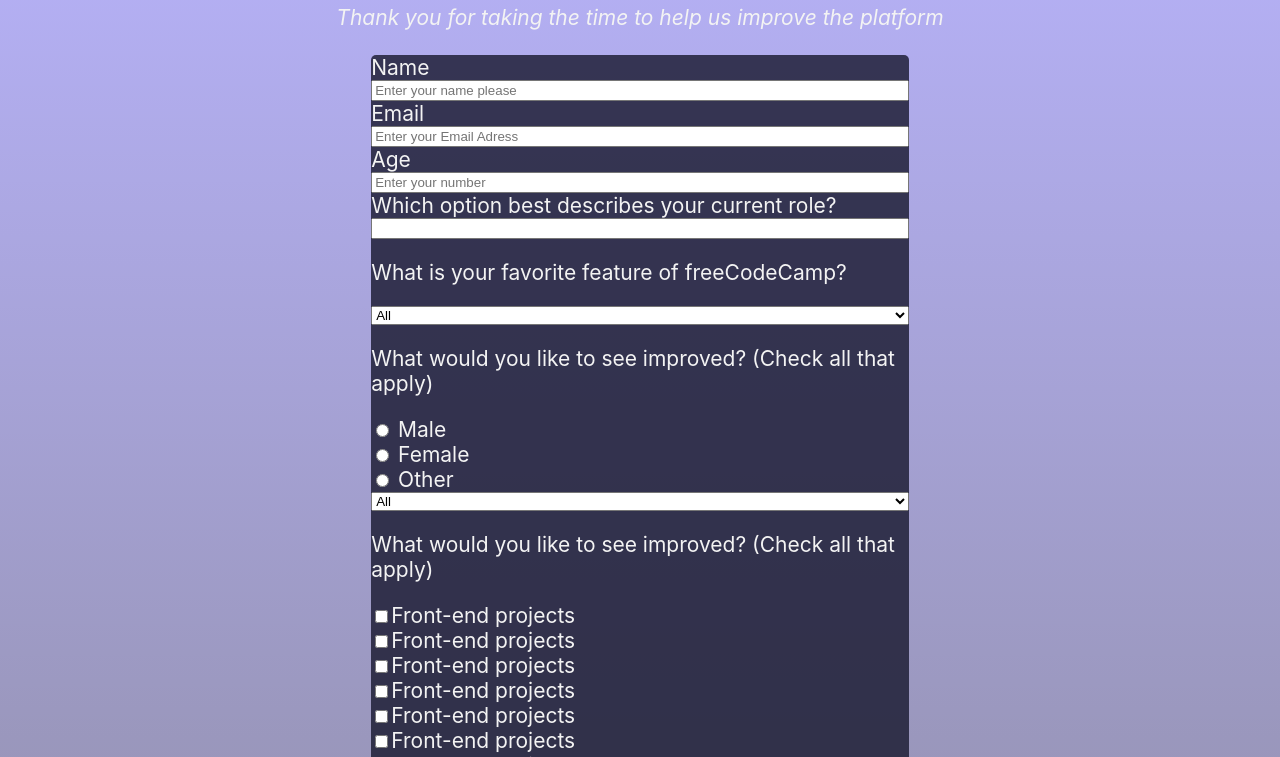
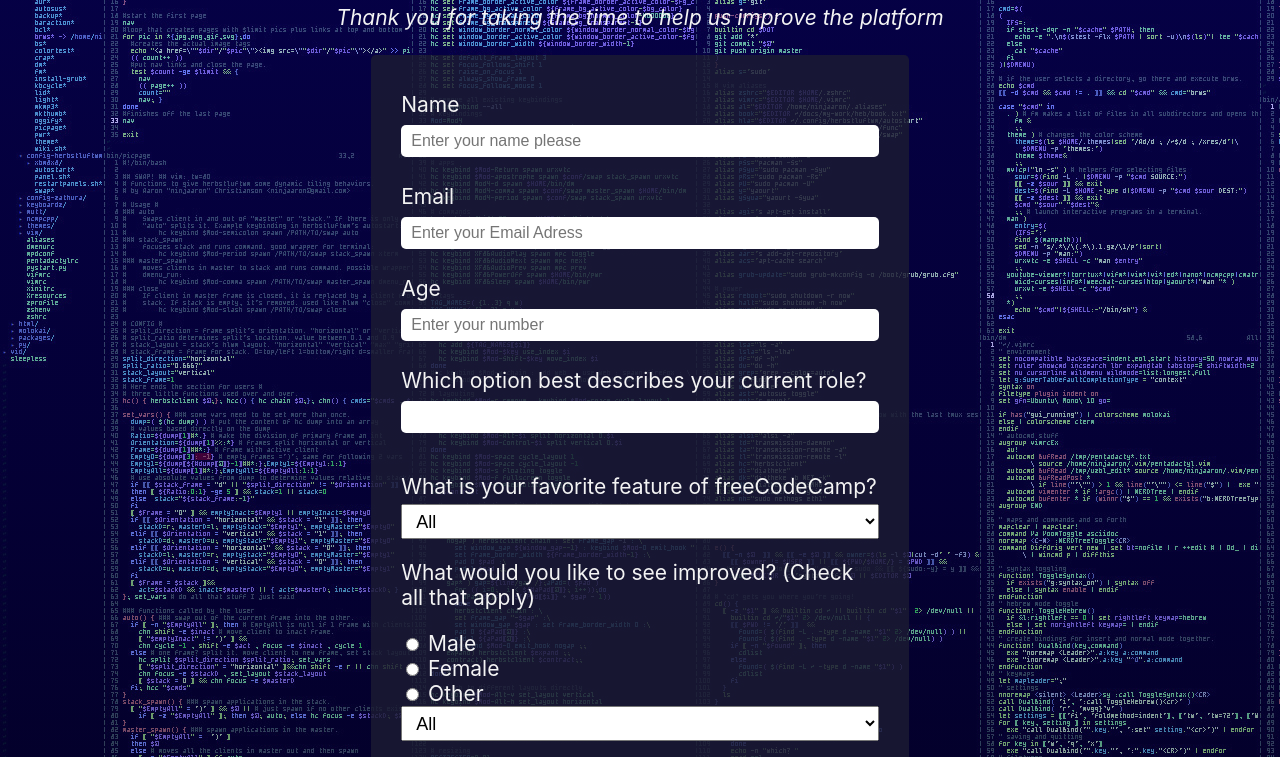
Before and after one commit to aabalapure/Ankit-Anderson, a plain HTML site: page index.html in a window 1280 px wide. Shown: the part 120-877 px from the top of the page. Drawn offline with Linux system fonts and the light colour scheme.

Commit message:
finishing the project

```diff
--- a/style.css
+++ b/style.css
@@ -1,5 +1,5 @@
 body{
-    background-image: linear-gradient(rgba(17, 1, 240, 0.301),rgba(2, 0, 0, 0.527)),url(284798.jpg);
+    background-image: linear-gradient(rgba(17, 1, 240, 0.301),rgba(2, 0, 0, 0.527)),url(49263.jpg);
     background-attachment: fixed;
     background-position: fixed;
     width: 100%;
@@ -49,3 +49,66 @@ body{
 }
 .form-radio{
     width: 100%;
+}
+.form-radio label input{
+    line-height: 40px;
+}
+#survey-form {
+    display: flex;
+    flex-direction: column;
+    justify-content: center;
+    align-items: center;
+    margin: 30px;
+}
+.form-control label{
+    line-height: 40px;
+}
+.form-control input{
+    margin-bottom: 20px;
+    line-height: 30px;
+    border-radius: 5px;
+    border: none;
+    padding-left: 10px;
+    font-size: 16px;
+}
+.form-control p{
+    margin-bottom: 5px;
+}
+.form-control div input{
+    line-height: 20px;
+    width: 20px;
+    height: 20px;
+    margin-bottom: 0;
+}
+.form-control div label{
+    padding-left: 10px;
+    /* justify-content: center;
+    align-items: center; */
+    padding-bottom: 20px;
+}
+#button {
+    width: 100%;
+    padding: 15px;
+    margin-top: 20px;
+    background-color:  #37af65;
+    border: none;
+    border-radius: 4px;
+    font-size: 25px;
+    font-weight: bold;
+    color: white;
+}
+#textarea {
+    line-height: 15px;
+    /* background-color: rgb(196, 193, 193); */
+    padding: 30px 20px;
+    font-size: 18px;
+}
+#dropdown  {
+    /* line-height: px; */
+    height: 35px;
+    font-size: 18px;
+    padding-left: 10px;
+}
+#dropdown option span:hover {
+    background-color: brown ;
+}
```
